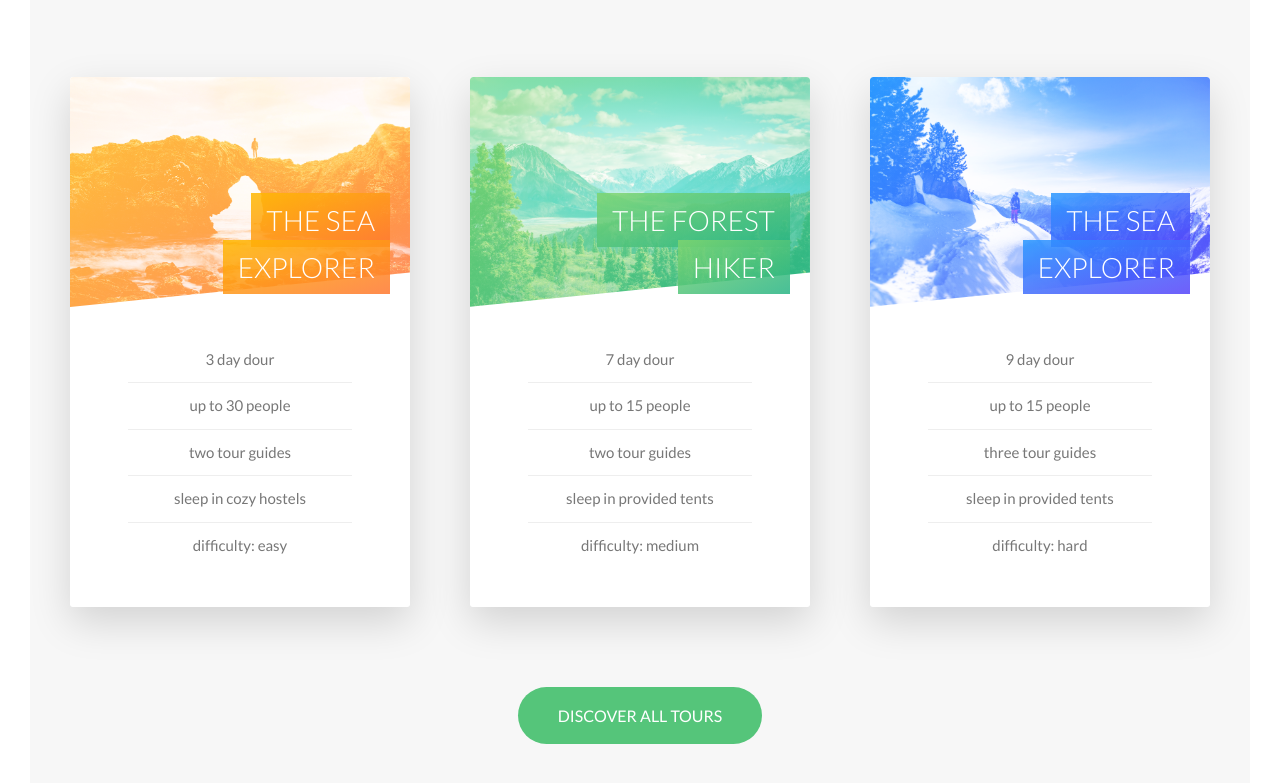
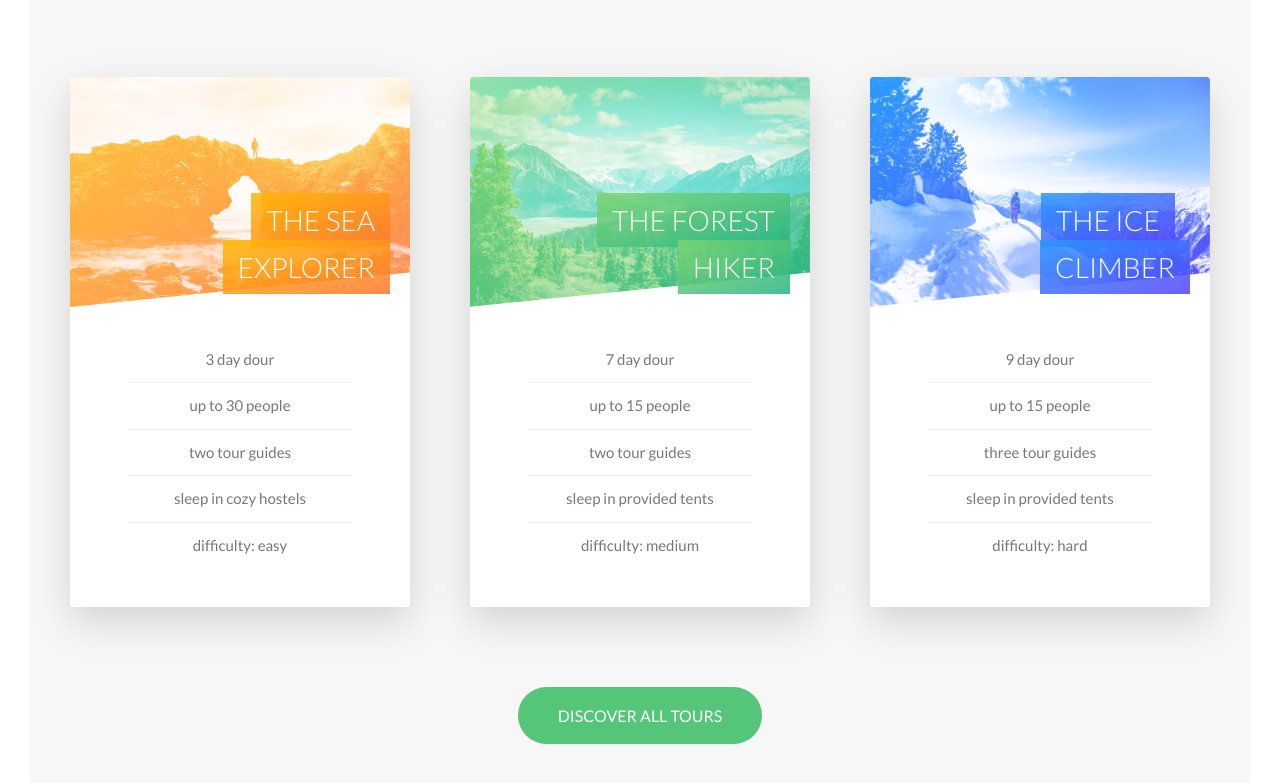
Before and after one commit to tylergasperlin/outdoors, a website: page index.html in a window 1280 px wide. Shown: the part 2473-3256 px from the top of the page. Drawn offline with Linux system fonts and the light colour scheme.

Commit message:
update name

```diff
--- a/index.html
+++ b/index.html
@@ -250,7 +250,7 @@
 
                 <h4 class="card__heading">
                   <span class="card__heading-span card__heading-span--3">
-                    The sea explorer
+                    The ice climber
                   </span>
                 </h4>
 
```
